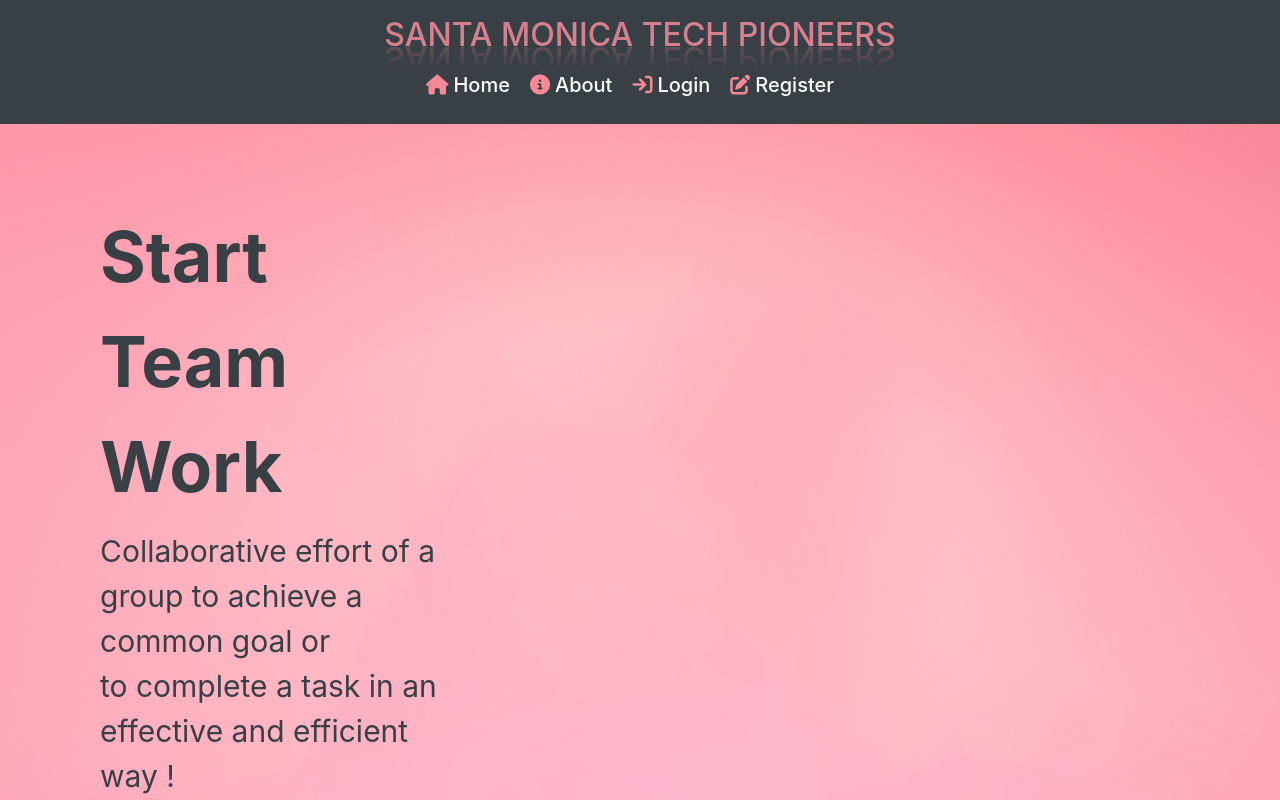
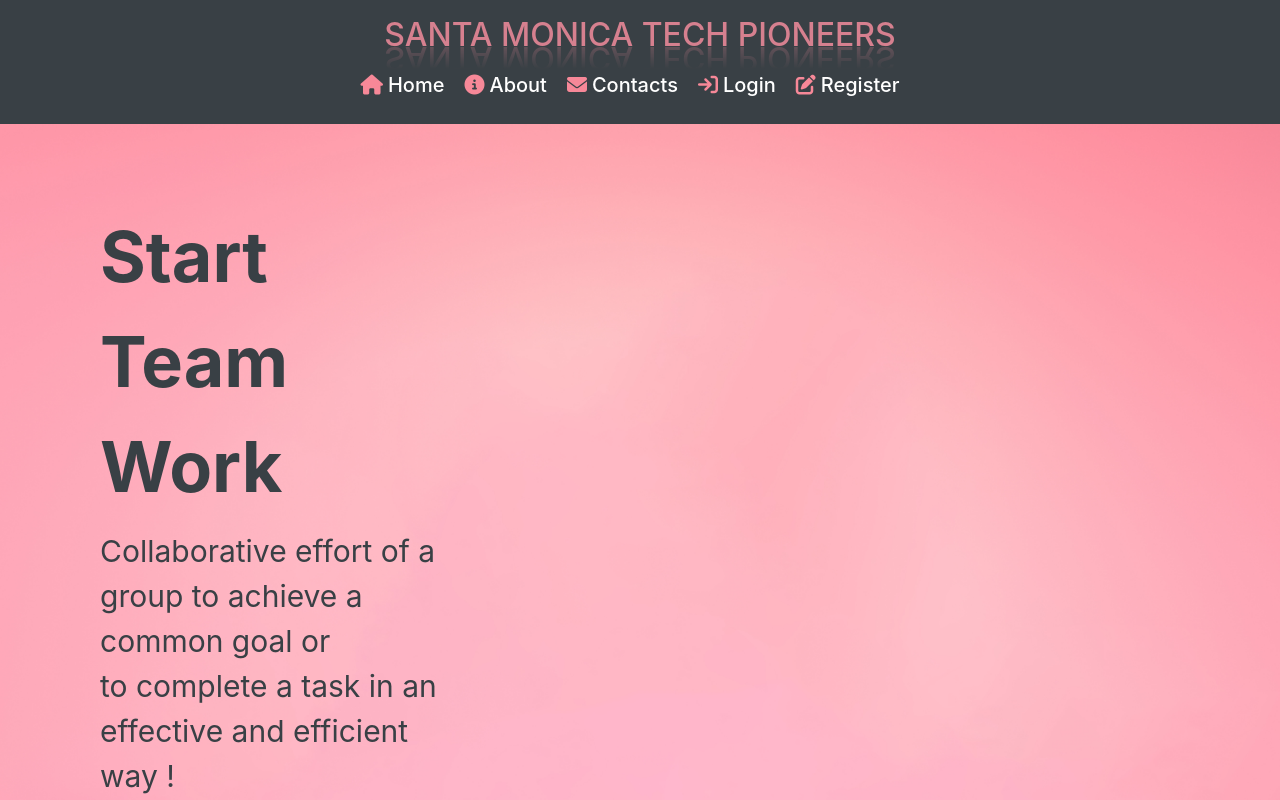
Before and after one commit to TomSabMGTfan/Spring-project-2024, a React (Vite) app in the folder SantaMonicaTechPioneersClient/: page / in a window 1280 px wide. Shown: the top 800 px of the page. Built offline with nearby package versions, Linux system fonts and the light colour scheme; a web font is replaced by a local one.

Commit message:
Added Contacts link to unauthorized users

```diff
--- a/SantaMonicaTechPioneersClient/src/components/Header.jsx
+++ b/SantaMonicaTechPioneersClient/src/components/Header.jsx
@@ -28,6 +28,7 @@ function Navbar() {
 							<ul>
 								<li><Link to="/"><i className="fas fa-home"></i>Home</Link></li>
 								<li><Link to="/about"><i className="fas fa-info-circle"></i>About</Link></li>
+								<li className="link"><Link to=""><i className="fas fa-envelope"></i>Contacts</Link></li>
 								<li><Link to="/login"><i className="fa fa-sign-in"></i>Login</Link></li>
 								<li className="register-btn"><Link to="/signup"><i className="fa fa-pencil-square-o"></i>Register</Link></li>
 							</ul>
```
